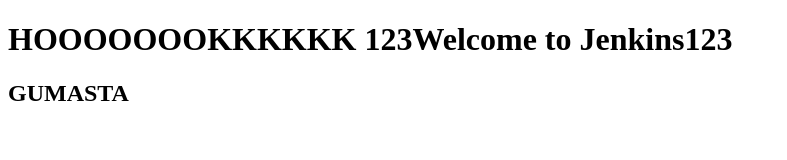
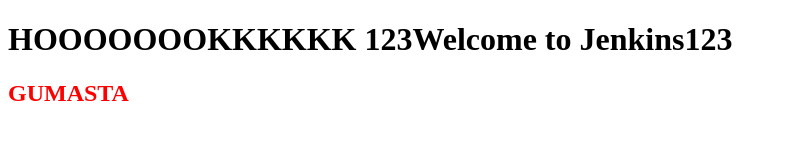
Before and after one commit to prateekgumasta8989/test-jenkins, a plain HTML site: page index.html in a window 1280 px wide. Shown: the whole page, without its empty margins (0-787 px from the left). Drawn offline with Linux system fonts and the light colour scheme.

Commit message:
prateek red chnge

```diff
--- a/index.html
+++ b/index.html
@@ -5,6 +5,6 @@
 </head>
 <body>
     <h1>HOOOOOOOKKKKKK      123Welcome to Jenkins123</h1>
-    <h2>GUMASTA</h2>
+    <h2 style="color:red;">GUMASTA</h2>
 </body>
 </html>
```
